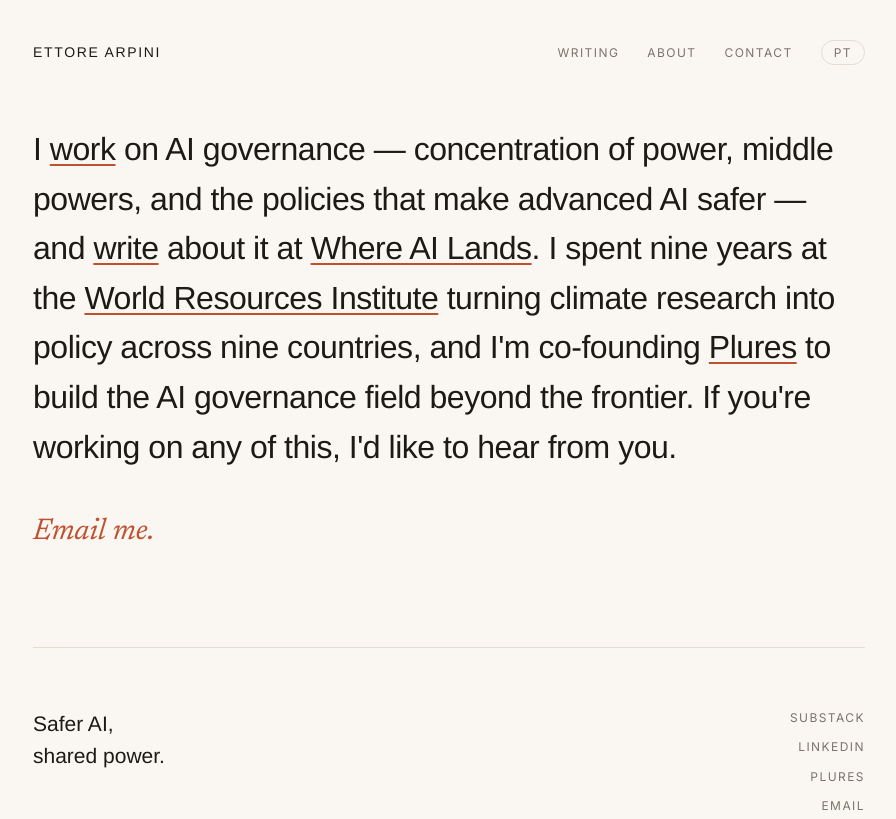
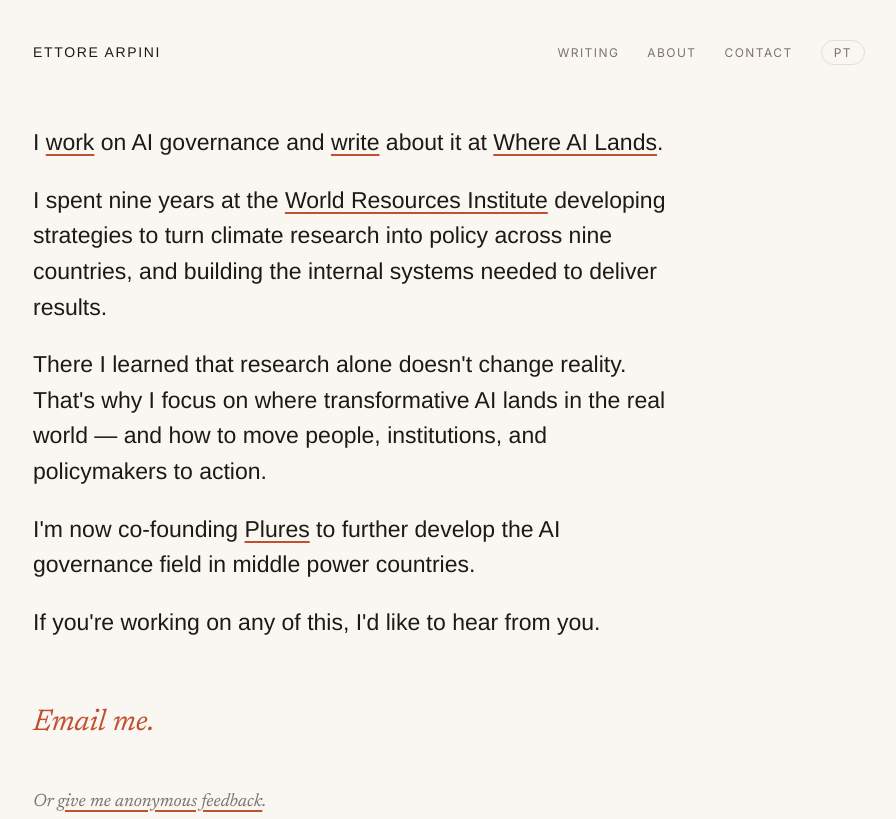
Before and after one commit to earpini/earpini.github.io, a plain HTML site: page index.html in a window 1280 px wide. Shown: the top 819 px of the page, without its empty margins (191-1087 px from the left). Drawn offline with Linux system fonts and the light colour scheme.

Commit message:
changes to copy

```diff
--- a/index.html
+++ b/index.html
@@ -4,7 +4,7 @@
 <meta charset="UTF-8">
 <meta name="viewport" content="width=device-width, initial-scale=1">
 <title>Ettore Arpini</title>
-<meta name="description" content="Ettore Arpini works on AI governance — concentration of power, middle powers, and the policies that make advanced AI safer. Nine years turning climate research into policy at the World Resources Institute.">
+<meta name="description" content="Ettore Arpini works on AI governance and writes about it at Where AI Lands. Nine years turning climate research into policy at the World Resources Institute; now co-founding Plures to develop the AI governance field in middle power countries.">
 <link rel="preconnect" href="https://fonts.googleapis.com">
 <link rel="preconnect" href="https://fonts.gstatic.com" crossorigin>
 <link href="https://fonts.googleapis.com/css2?family=Newsreader:ital,opsz,wght@0,6..72,400;0,6..72,500;1,6..72,400&family=Inter:wght@400;500&display=swap" rel="stylesheet">
@@ -27,11 +27,36 @@
   <div class="wrap">
     <section class="hero">
       <h1
-        data-en="I <a href='https://plures.org' target='_blank' rel='noopener'>work</a> on AI governance — concentration of power, middle powers, and the policies that make advanced AI safer — and <a href='https://arpini.substack.com' target='_blank' rel='noopener'>write</a> about it at <a href='https://arpini.substack.com' target='_blank' rel='noopener'>Where AI Lands</a>. I spent nine years at the <a href='https://www.wri.org' target='_blank' rel='noopener'>World Resources Institute</a> turning climate research into policy across nine countries, and I'm co-founding <a href='https://plures.org' target='_blank' rel='noopener'>Plures</a> to build the AI governance field beyond the frontier. If you're working on any of this, I'd like to hear from you."
-        data-pt="<a href='https://plures.org' target='_blank' rel='noopener'>Trabalho</a> com governança de IA — concentração de poder, potências médias e as políticas que tornam a IA avançada mais segura — e <a href='https://arpini.substack.com' target='_blank' rel='noopener'>escrevo</a> sobre isso na <a href='https://arpini.substack.com' target='_blank' rel='noopener'>Where AI Lands</a>. Passei nove anos no <a href='https://www.wri.org' target='_blank' rel='noopener'>World Resources Institute</a> transformando pesquisa climática em política pública em nove países, e estou cofundando a <a href='https://plures.org' target='_blank' rel='noopener'>Plures</a> para construir o campo da governança de IA além da fronteira. Se você trabalha com algo disso, quero te ouvir.">
-        I <a href='https://plures.org' target='_blank' rel='noopener'>work</a> on AI governance — concentration of power, middle powers, and the policies that make advanced AI safer — and <a href='https://arpini.substack.com' target='_blank' rel='noopener'>write</a> about it at <a href='https://arpini.substack.com' target='_blank' rel='noopener'>Where AI Lands</a>. I spent nine years at the <a href='https://www.wri.org' target='_blank' rel='noopener'>World Resources Institute</a> turning climate research into policy across nine countries, and I'm co-founding <a href='https://plures.org' target='_blank' rel='noopener'>Plures</a> to build the AI governance field beyond the frontier. If you're working on any of this, I'd like to hear from you.
+        data-en="I <a href='https://plures.org/' target='_blank' rel='noopener'>work</a> on AI governance and <a href='https://arpini.substack.com/' target='_blank' rel='noopener'>write</a> about it at <a href='https://arpini.substack.com/' target='_blank' rel='noopener'>Where AI Lands</a>."
+        data-pt="<a href='https://plures.org/' target='_blank' rel='noopener'>Trabalho</a> com governança de IA e <a href='https://arpini.substack.com/' target='_blank' rel='noopener'>escrevo</a> sobre isso na <a href='https://arpini.substack.com/' target='_blank' rel='noopener'>Where AI Lands</a>.">
+        I <a href='https://plures.org/' target='_blank' rel='noopener'>work</a> on AI governance and <a href='https://arpini.substack.com/' target='_blank' rel='noopener'>write</a> about it at <a href='https://arpini.substack.com/' target='_blank' rel='noopener'>Where AI Lands</a>.
       </h1>
+      <p class="lead"
+        data-en="I spent nine years at the <a href='https://www.wri.org/' target='_blank' rel='noopener'>World Resources Institute</a> developing strategies to turn climate research into policy across nine countries, and building the internal systems needed to deliver results."
+        data-pt="Passei nove anos no <a href='https://www.wri.org/' target='_blank' rel='noopener'>World Resources Institute</a> desenvolvendo estratégias para transformar pesquisa climática em política pública em nove países, e construindo os sistemas internos necessários para entregar resultados.">
+        I spent nine years at the <a href='https://www.wri.org/' target='_blank' rel='noopener'>World Resources Institute</a> developing strategies to turn climate research into policy across nine countries, and building the internal systems needed to deliver results.
+      </p>
+      <p class="lead"
+        data-en="There I learned that research alone doesn't change reality. That's why I focus on where transformative AI lands in the real world — and how to move people, institutions, and policymakers to action."
+        data-pt="Lá aprendi que pesquisa sozinha não muda a realidade. Por isso foco em onde a IA transformadora aterrissa no mundo real — e em como mover pessoas, instituições e formuladores de políticas à ação.">
+        There I learned that research alone doesn't change reality. That's why I focus on where transformative AI lands in the real world — and how to move people, institutions, and policymakers to action.
+      </p>
+      <p class="lead"
+        data-en="I'm now co-founding <a href='https://plures.org/' target='_blank' rel='noopener'>Plures</a> to further develop the AI governance field in middle power countries."
+        data-pt="Agora estou cofundando a <a href='https://plures.org/' target='_blank' rel='noopener'>Plures</a> para desenvolver ainda mais o campo da governança de IA em países de potência média.">
+        I'm now co-founding <a href='https://plures.org/' target='_blank' rel='noopener'>Plures</a> to further develop the AI governance field in middle power countries.
+      </p>
+      <p class="lead"
+        data-en="If you're working on any of this, I'd like to hear from you."
+        data-pt="Se você trabalha com algo disso, quero te ouvir.">
+        If you're working on any of this, I'd like to hear from you.
+      </p>
       <a class="email" href="mailto:ettore.arpini@gmail.com" data-en="Email me." data-pt="Me escreva.">Email me.</a>
+      <p class="aside"
+        data-en="Or <a href='https://www.admonymous.co/arpini' target='_blank' rel='noopener'>give me anonymous feedback</a>."
+        data-pt="Ou <a href='https://www.admonymous.co/arpini' target='_blank' rel='noopener'>me dê um feedback anônimo</a>.">
+        Or <a href='https://www.admonymous.co/arpini' target='_blank' rel='noopener'>give me anonymous feedback</a>.
+      </p>
     </section>
   </div>
 </main>
@@ -49,6 +74,7 @@
         <a href="https://www.linkedin.com/in/arpini" target="_blank" rel="noopener">LinkedIn</a>
         <a href="https://plures.org" target="_blank" rel="noopener">Plures</a>
         <a href="mailto:ettore.arpini@gmail.com">Email</a>
+        <a href="https://www.admonymous.co/arpini" target="_blank" rel="noopener" data-en="Anonymous feedback" data-pt="Feedback anônimo">Anonymous feedback</a>
       </div>
     </div>
     <div class="copyright">© 2026 Ettore de Lacerda Arpini</div>
--- a/style.css
+++ b/style.css
@@ -25,10 +25,28 @@ main { flex: 1; }
 body.home main { display: flex; align-items: center; }
 body.home .hero { padding: 60px 0 90px; }
 body.home .hero h1 {
-  font-size: clamp(22px, 3.2vw, 32px);
+  font-size: clamp(18px, 2.4vw, 23px);
   line-height: 1.55;
-  max-width: 26em;
+  letter-spacing: 0;
+  max-width: 640px;
+  margin-bottom: 22px;
 }
+.hero .lead {
+  font-family: var(--titles);
+  max-width: 640px;
+  font-size: clamp(18px, 2.4vw, 23px);
+  line-height: 1.55;
+  margin-bottom: 22px;
+}
+.hero .lead a {
+  color: inherit;
+  text-decoration: underline;
+  text-decoration-color: var(--accent);
+  text-decoration-thickness: 2px;
+  text-underline-offset: 4px;
+  transition: color .15s;
+}
+.hero .lead a:hover { color: var(--accent); }
 .hero .aside {
   margin-top: 40px;
   font-size: 18px; font-style: italic;
```
Also changed, not shown: about.html (+21 -12 lines), writing.html (+1 -0 lines).
